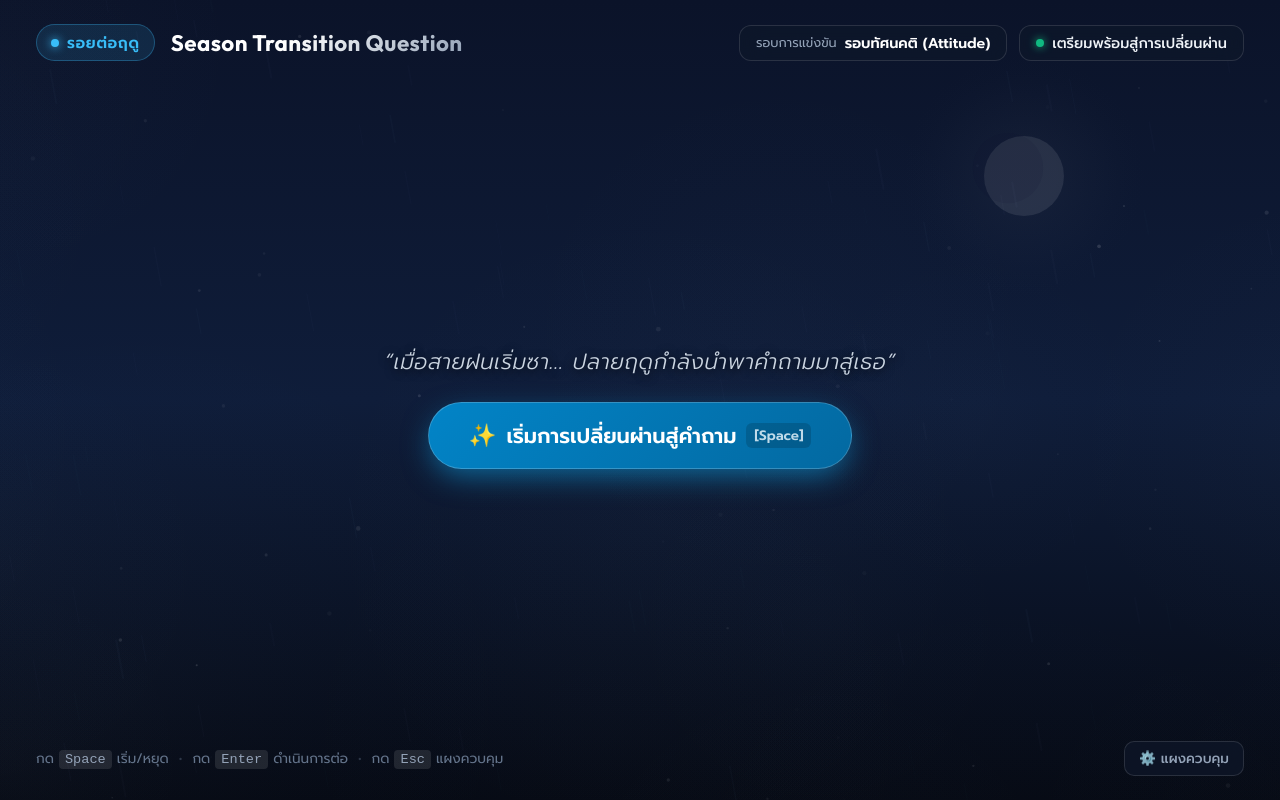
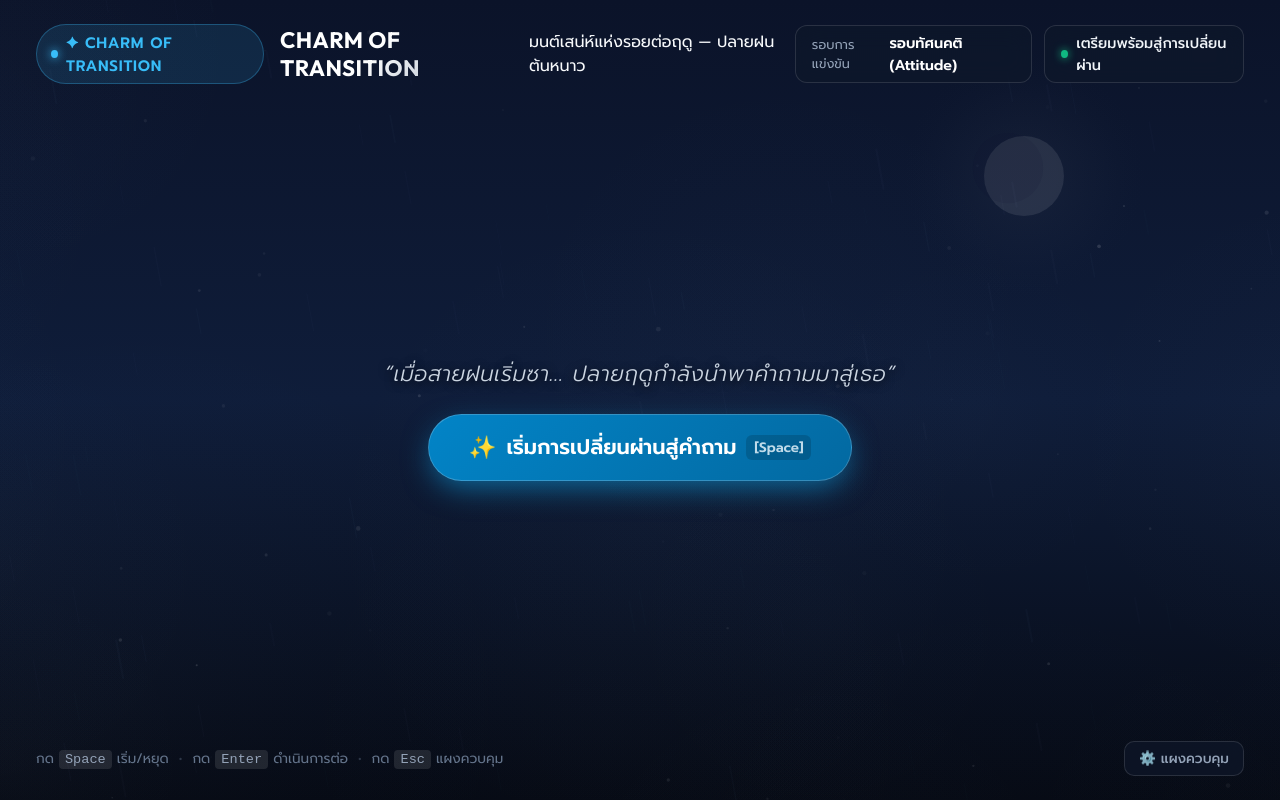
Before and after one commit to Doub1eKill/WebRandomStar, a React (Vite) app: page / in a window 1280 px wide. Built offline with nearby package versions, Linux system fonts and the light colour scheme.

Commit message:
feat: update event branding to CHARM OF TRANSITION with Thai subtitle

```diff
--- a/index.html
+++ b/index.html
@@ -4,7 +4,8 @@
     <meta charset="UTF-8" />
     <link rel="icon" type="image/svg+xml" href="/leaf.svg" />
     <meta name="viewport" content="width=device-width, initial-scale=1.0" />
-    <title>รอยต่อฤดู — Season Transition Question</title>
+    <title>CHARM OF TRANSITION — ปลายฝนต้นหนาว</title>
+    <meta name="description" content="CHARM OF TRANSITION — ระบบสุ่มคำถามการประกวด มนต์เสน่ห์แห่งรอยต่อฤดู ปลายฝนต้นหนาว" />
     <!-- Google Fonts for Thai & Latin typography -->
     <link rel="preconnect" href="https://fonts.googleapis.com">
     <link rel="preconnect" href="https://fonts.gstatic.com" crossorigin>
--- a/src/components/Stage/StageHeader.tsx
+++ b/src/components/Stage/StageHeader.tsx
@@ -31,9 +31,10 @@ export const StageHeader: React.FC<StageHeaderProps> = ({ round, currentState })
       <div className="header-left">
         <div className="brand-badge">
           <span className="brand-dot" />
-          <span className="brand-season">รอยต่อฤดู</span>
+          <span className="brand-season">✦ CHARM OF TRANSITION</span>
         </div>
-        <h1 className="event-title">Season Transition Question</h1>
+        <h1 className="event-title">CHARM OF TRANSITION</h1>
+        <p className="event-subtitle">มนต์เสน่ห์แห่งรอยต่อฤดู — ปลายฝนต้นหนาว</p>
       </div>
 
       <div className="header-right">
```
Also changed, not shown: 1 other file (tests, documents, lock files or other folders).
